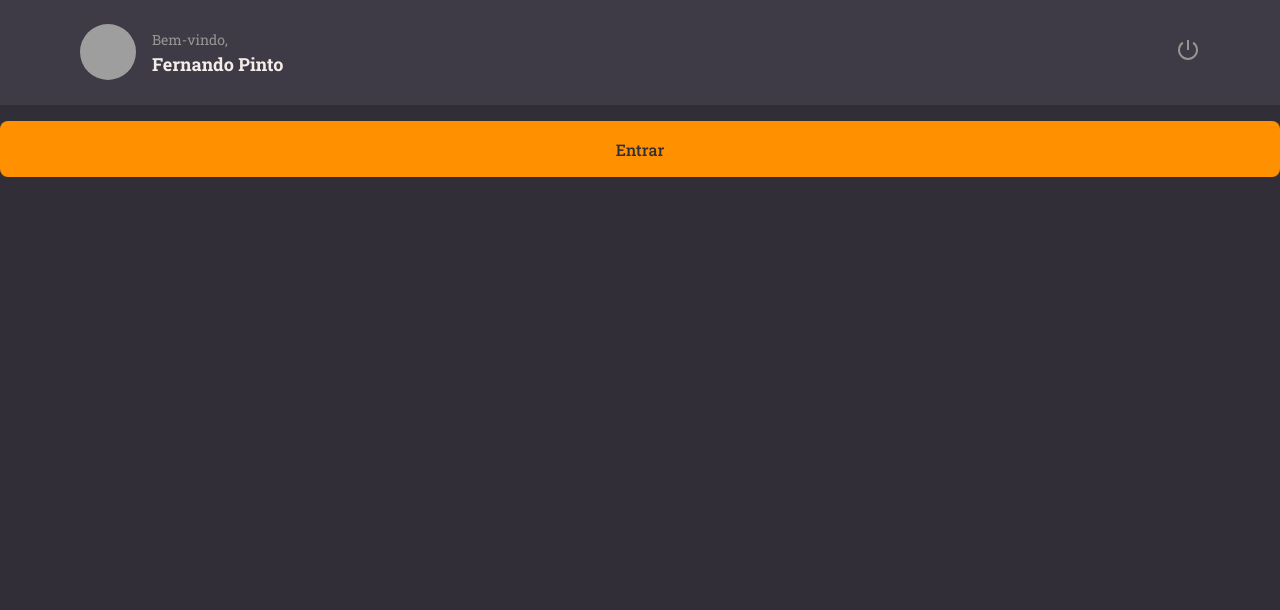
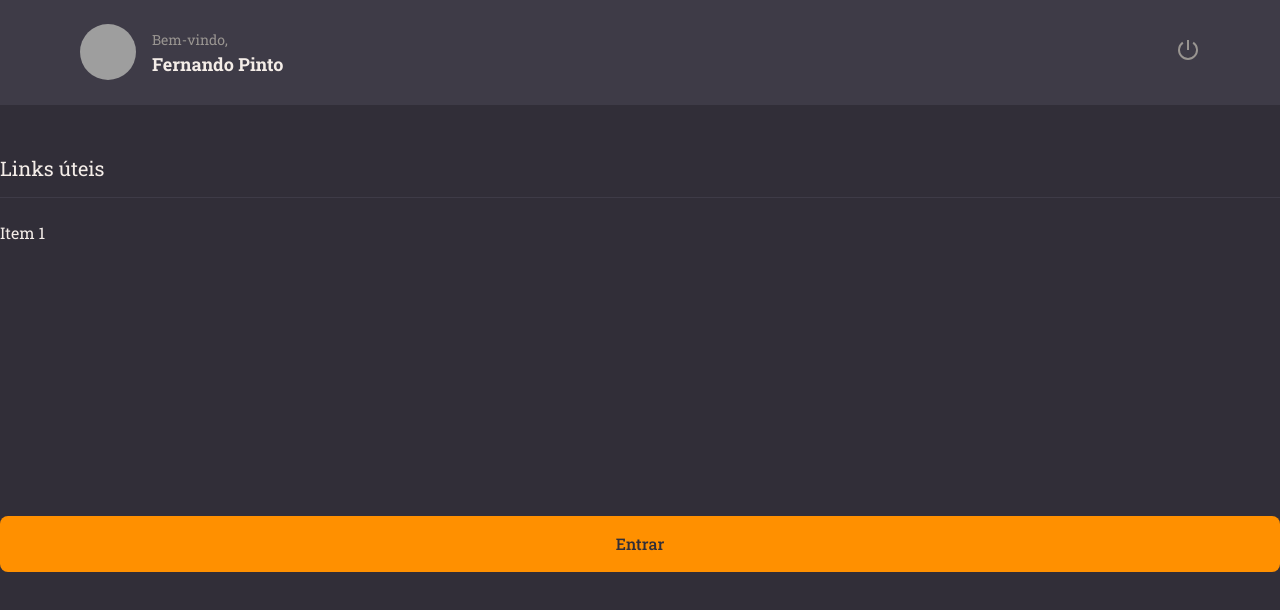
Before and after one commit to fespschulte/RS-Explorer-10-Project-RocketNotes, a React (Vite) app: page / in a window 1280 px wide. Shown: the top 610 px of the page. Built offline with nearby package versions, Linux system fonts and the light colour scheme; grey boxes are pictures that could not be loaded.

Commit message:
criação do componente da section das notas

```diff
--- /dev/null
+++ b/src/components/Section/index.jsx
@@ -0,0 +1,10 @@
+import { Container } from "./styles"
+
+export function Section ({ title, children }){
+  return (
+    <Container>
+      <h2>{title}</h2>
+      {children}
+    </Container>
+  )
+}
--- /dev/null
+++ b/src/components/Section/styles.js
@@ -0,0 +1,16 @@
+import styled from "styled-components";
+
+export const Container = styled.section`
+  margin: 50px 0 28px;
+  > h2 {
+    border-bottom-width: 1px;
+    border-bottom-style: solid;
+    border-bottom-color: ${({ theme }) => theme.COLORS.BACKGROUND_700};
+    padding-bottom: 16px;
+    margin-bottom: 24px;
+    color: ${({ theme }) => theme.COLORS.BACKGROUND_100};
+    font-size: 20px;
+    font-weight: 400;
+
+  }
+`
--- a/src/pages/Details/index.jsx
+++ b/src/pages/Details/index.jsx
@@ -1,11 +1,19 @@
-import { Container } from './styles.js'
+import { Container, Links } from './styles.js'
 import { Button } from '../../components/button/index.jsx'
 import { Header } from '../../components/Header/index.jsx'
+import { Section } from '../../components/Section/index.jsx'
 
 export function Details() {
   return (
     <Container>
       <Header />
+
+      <Section title="Links úteis">
+        <Links>
+          <a href="#">Item 1</a>
+        </Links>
+      </Section>
+
       <Button title="Entrar"/>
     </Container>
   )
--- a/src/pages/Details/styles.js
+++ b/src/pages/Details/styles.js
@@ -7,3 +7,15 @@
   grid-template-rows: 105px auto;
   grid-template-areas: "header" "content";
 `
+export const Links = styled.ul`
+  list-style: none;
+
+  > li {
+    margin-top: 12px;
+  }
+
+  a {
+    color: ${({ theme }) => theme.COLORS.WHITE};
+  }
+
+`
```
